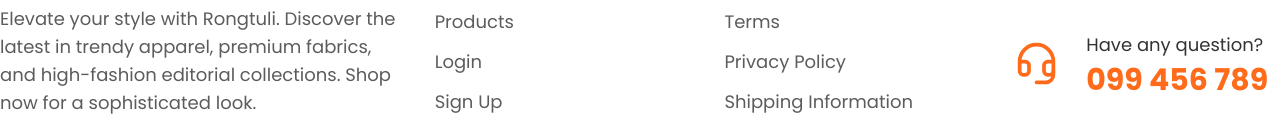
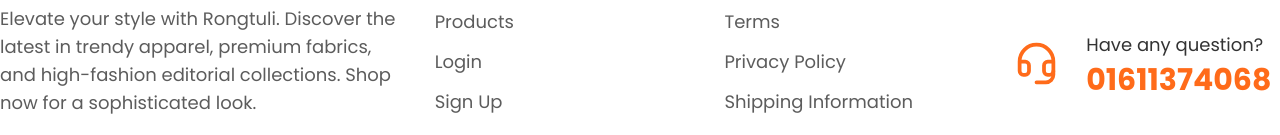
Before and after one commit to minhazulabidin/Rongtuli, a Next.js app in the folder client/: page / in a window 1280 px wide. Shown: the part 1815-1950 px from the top of the page. Built offline with nearby package versions, Linux system fonts and the light colour scheme; no server answers.

Commit message:
footer update

```diff
--- a/client/src/components/layout/Footer/Footer.jsx
+++ b/client/src/components/layout/Footer/Footer.jsx
@@ -209,7 +209,7 @@
                                 </p>
 
                                 <h2 className="text-2xl md:text-[30px] font-bold leading-none text-orangec mt-1.5">
-                                    099 456 789
+                                    01611374068
                                 </h2>
                             </div>
                         </div>
--- a/client/src/components/layout/Header/Navbar.jsx
+++ b/client/src/components/layout/Header/Navbar.jsx
@@ -1,5 +1,4 @@
 'use client';
-
 import React, { useState } from 'react';
 import { ChevronRight } from 'lucide-react';
 import { menuData } from '../../../../data/megaMenuData';
```
